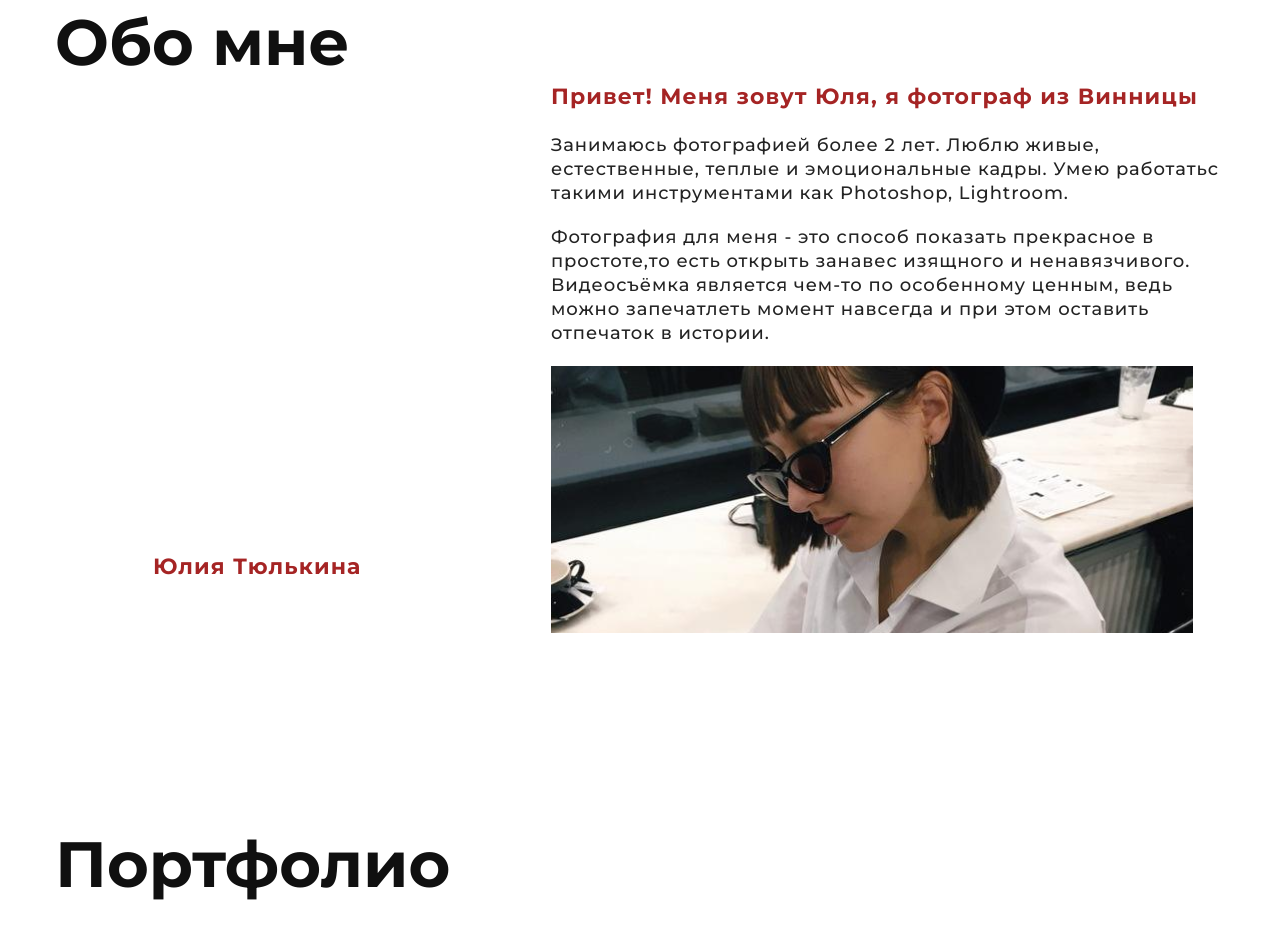
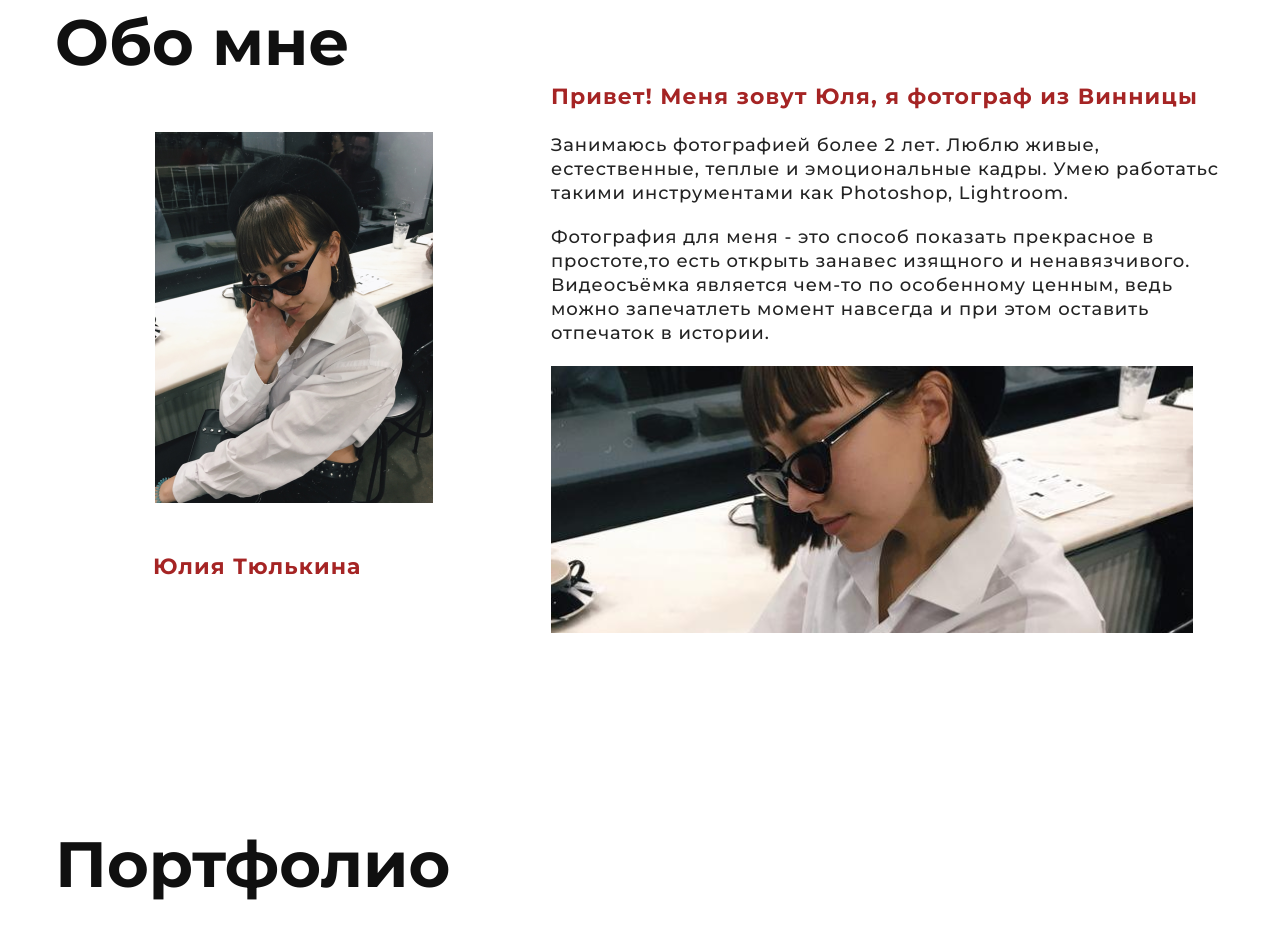
Before and after one commit to NAZIk7772/html-practice2, a plain HTML site: page index.html in a window 1280 px wide. Shown: the part 908-1837 px from the top of the page. Drawn offline with Linux system fonts and the light colour scheme; the site is published under a folder, as on GitHub Pages, so addresses that start at the root find nothing.

Commit message:
Update style.css

```diff
--- a/css/style.css
+++ b/css/style.css
@@ -154,7 +154,7 @@ nav a img {
 }
 
 .about1 div {
-    background-image: url(/img/about1.png);
+    background-image: url(../img/about1.png);
     background-repeat: no-repeat;
     width: 278px;
     height: 371px;
```
